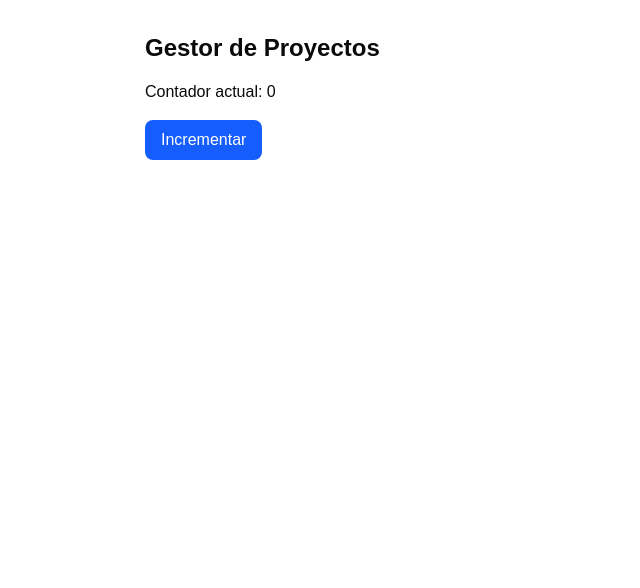
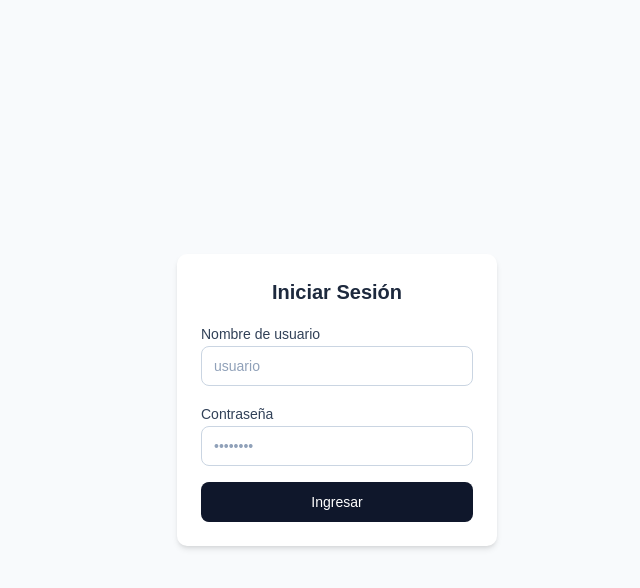
Before and after one commit to davit412v2/task-app, a React (Vite) app: page /login in a window 1280 px wide. Shown: the top 588 px of the page, without its empty margins (303-943 px from the left). Built offline with nearby package versions, Linux system fonts and the light colour scheme.

Commit message:
Login and home routes were added, and the connection to the backend was created.

```diff
--- a/@/components/ui/button.tsx
+++ /dev/null
@@ -1,57 +0,0 @@
-import { Button as ButtonPrimitive } from "@base-ui/react/button"
-import { cva, type VariantProps } from "class-variance-authority"
-import { cn } from "cn"
-
-const buttonVariants = cva(
-  "group/button inline-flex shrink-0 items-center justify-center rounded-lg border border-transparent bg-clip-padding text-sm font-medium whitespace-nowrap transition-all outline-none select-none focus-visible:border-ring focus-visible:ring-3 focus-visible:ring-ring/50 active:not-aria-[haspopup]:translate-y-px disabled:pointer-events-none disabled:opacity-50 aria-invalid:border-destructive aria-invalid:ring-3 aria-invalid:ring-destructive/20 dark:aria-invalid:border-destructive/50 dark:aria-invalid:ring-destructive/40 [&_svg]:pointer-events-none [&_svg]:shrink-0 [&_svg:not([class*='size-'])]:size-4",
-  {
-    variants: {
-      variant: {
-        default: "bg-primary text-primary-foreground hover:bg-primary/80",
-        outline:
-          "border-border bg-background hover:bg-muted hover:text-foreground aria-expanded:bg-muted aria-expanded:text-foreground dark:border-input dark:bg-input/30 dark:hover:bg-input/50",
-        secondary:
-          "bg-secondary text-secondary-foreground hover:bg-[color-mix(in_oklch,var(--secondary),var(--foreground)_5%)] aria-expanded:bg-secondary aria-expanded:text-secondary-foreground",
-        ghost:
-          "hover:bg-muted hover:text-foreground aria-expanded:bg-muted aria-expanded:text-foreground dark:hover:bg-muted/50",
-        destructive:
-          "bg-destructive/10 text-destructive hover:bg-destructive/20 focus-visible:border-destructive/40 focus-visible:ring-destructive/20 dark:bg-destructive/20 dark:hover:bg-destructive/30 dark:focus-visible:ring-destructive/40",
-        link: "text-primary underline-offset-4 hover:underline",
-      },
-      size: {
-        default:
-          "h-8 gap-1.5 px-2.5 has-data-[icon=inline-end]:pr-2 has-data-[icon=inline-start]:pl-2",
-        xs: "h-6 gap-1 rounded-[min(var(--radius-md),10px)] px-2 text-xs in-data-[slot=button-group]:rounded-lg has-data-[icon=inline-end]:pr-1.5 has-data-[icon=inline-start]:pl-1.5 [&_svg:not([class*='size-'])]:size-3",
-        sm: "h-7 gap-1 rounded-[min(var(--radius-md),12px)] px-2.5 text-[0.8rem] in-data-[slot=button-group]:rounded-lg has-data-[icon=inline-end]:pr-1.5 has-data-[icon=inline-start]:pl-1.5 [&_svg:not([class*='size-'])]:size-3.5",
-        lg: "h-9 gap-1.5 px-2.5 has-data-[icon=inline-end]:pr-2 has-data-[icon=inline-start]:pl-2",
-        icon: "size-8",
-        "icon-xs":
-          "size-6 rounded-[min(var(--radius-md),10px)] in-data-[slot=button-group]:rounded-lg [&_svg:not([class*='size-'])]:size-3",
-        "icon-sm":
-          "size-7 rounded-[min(var(--radius-md),12px)] in-data-[slot=button-group]:rounded-lg",
-        "icon-lg": "size-9",
-      },
-    },
-    defaultVariants: {
-      variant: "default",
-      size: "default",
-    },
-  }
-)
-
-function Button({
-  className,
-  variant = "default",
-  size = "default",
-  ...props
-}: ButtonPrimitive.Props & VariantProps<typeof buttonVariants>) {
-  return (
-    <ButtonPrimitive
-      data-slot="button"
-      className={cn(buttonVariants({ variant, size, className }))}
-      {...props}
-    />
-  )
-}
-
-export { Button, buttonVariants }
--- a/@/lib/utils.ts
+++ /dev/null
@@ -1 +0,0 @@
-export { cn } from "cn"
--- a/package.json
+++ b/package.json
@@ -12,13 +12,18 @@
   "dependencies": {
     "@base-ui/react": "^1.8.0",
     "@fontsource-variable/geist": "^5.3.0",
+    "@radix-ui/react-slot": "^1.3.3",
     "@tailwindcss/vite": "^4.3.3",
+    "axios": "^1.20.0",
     "class-variance-authority": "^0.7.1",
+    "clsx": "^2.1.1",
     "cn": "^0.2.6",
     "lucide-react": "^1.41.0",
     "react": "^19.2.8",
     "react-dom": "^19.2.8",
+    "react-router-dom": "^7.18.3",
     "shadcn": "^4.21.0",
+    "tailwind-merge": "^3.6.0",
     "tw-animate-css": "^1.4.0"
   },
   "devDependencies": {
--- a/src/App.tsx
+++ b/src/App.tsx
@@ -1,19 +1,26 @@
-import { useState } from 'react'
+import { BrowserRouter, Routes, Route, Navigate } from 'react-router-dom'
+import { AuthProvider, useAuth } from '@/context/AuthContext'
+import LoginPage from '@/features/auth/pages/LoginPage'
+import ProjectPage from '@/features/projects/pages/ProjectPage'
+
+function AppRoutes() {
+  const { isAuthenticated } = useAuth()
+
+  return (
+    <Routes>
+      <Route path="/login" element={!isAuthenticated ? <LoginPage /> : <Navigate to="/projects" replace />} />
+      <Route path="/projects" element={isAuthenticated ? <ProjectPage /> : <Navigate to="/login" replace />} />
+      <Route path="*" element={<Navigate to="/login" replace />} />
+    </Routes>
+  )
+}
 
 export default function App() {
-  const [counter, setCounter] = useState<number>(0)
-
   return (
-    <div className="p-8 max-w-md mx-auto space-y-4">
-      <h1 className="text-2xl font-bold">Gestor de Proyectos</h1>
-      <p>Contador actual: {counter}</p>
-
-      <button
-        onClick={() => setCounter(counter + 1)}
-        className="px-4 py-2 bg-blue-600 text-white rounded-md hover:bg-blue-700"
-      >
-        Incrementar
-      </button>
-    </div>
+    <AuthProvider>
+      <BrowserRouter>
+        <AppRoutes />
+      </BrowserRouter>
+    </AuthProvider>
   )
 }
--- /dev/null
+++ b/src/api/axios.ts
@@ -0,0 +1,18 @@
+import axios from 'axios'
+
+const api = axios.create({
+    baseURL: 'http://localhost:3000/',
+    headers:{
+        'Content-Type': 'application/json'
+    }
+})
+
+api.interceptors.request.use((config) => {
+  const token = localStorage.getItem('token')
+  if (token && config.headers) {
+    config.headers.Authorization = `Bearer ${token}`
+  }
+  return config
+})
+
+export default api
--- /dev/null
+++ b/src/components/ui/button.tsx
@@ -0,0 +1,31 @@
+import * as React from "react"
+import { Slot } from "@radix-ui/react-slot"
+
+export interface ButtonProps
+  extends React.ButtonHTMLAttributes<HTMLButtonElement> {
+  asChild?: boolean
+  variant?: 'default' | 'outline' | 'destructive'
+}
+
+export const Button = React.forwardRef<HTMLButtonElement, ButtonProps>(
+  ({ className = "", variant = "default", asChild = false, ...props }, ref) => {
+    const Comp = asChild ? Slot : "button"
+
+    const baseStyles = "inline-flex items-center justify-center rounded-md text-sm font-medium transition-colors focus-visible:outline-none disabled:pointer-events-none disabled:opacity-50 h-10 px-4 py-2 cursor-pointer"
+
+    const variants = {
+      default: "bg-slate-900 text-white hover:bg-slate-800",
+      outline: "border border-slate-200 bg-white hover:bg-slate-100 text-slate-900",
+      destructive: "bg-red-600 text-white hover:bg-red-700",
+    }
+
+    return (
+      <Comp
+        className={`${baseStyles} ${variants[variant]} ${className}`}
+        ref={ref}
+        {...props}
+      />
+    )
+  }
+)
+Button.displayName = "Button"
--- /dev/null
+++ b/src/components/ui/input.tsx
@@ -0,0 +1,18 @@
+import * as React from "react"
+
+export interface InputProps
+  extends React.InputHTMLAttributes<HTMLInputElement> {}
+
+export const Input = React.forwardRef<HTMLInputElement, InputProps>(
+  ({ className = "", type = "text", ...props }, ref) => {
+    return (
+      <input
+        type={type}
+        className={`flex h-10 w-full rounded-md border border-slate-300 bg-white px-3 py-2 text-sm placeholder:text-slate-400 focus:outline-none focus:ring-2 focus:ring-slate-900 disabled:cursor-not-allowed disabled:opacity-50 ${className}`}
+        ref={ref}
+        {...props}
+      />
+    )
+  }
+)
+Input.displayName = "Input"
--- /dev/null
+++ b/src/context/AuthContext.tsx
@@ -0,0 +1,38 @@
+import { createContext, useContext, useState, type ReactNode } from 'react'
+
+interface AuthContextType {
+    token: string | null
+    login: (newToken: string) => void
+    logout: () => void
+    isAuthenticated: boolean
+}
+
+const AuthContext = createContext<AuthContextType | undefined>(undefined)
+
+export function AuthProvider({ children }: { children: ReactNode }) {
+    const [token, setToken] = useState<string | null>(() => localStorage.getItem('token'))
+
+    const login = (newToken: string) => {
+        localStorage.setItem('token', newToken)
+        setToken(newToken)
+    }
+
+    const logout = () => {
+        localStorage.removeItem('token')
+        setToken(null)
+    }
+
+    return (
+        <AuthContext.Provider value={{ token, login, logout, isAuthenticated: !!token }}>
+            {children}
+        </AuthContext.Provider>
+    )
+}
+
+export function useAuth() {
+  const context = useContext(AuthContext)
+  if (!context) {
+    throw new Error('useAuth debe usarse dentro de un AuthProvider')
+  }
+  return context
+}
--- /dev/null
+++ b/src/features/auth/pages/LoginPage.tsx
@@ -0,0 +1,50 @@
+import { useState, type SyntheticEvent } from "react";
+import { Button } from "@/components/ui/button";
+import { Input } from "@/components/ui/input";
+import { useNavigate } from 'react-router-dom';
+
+export default function LoginPage() {
+    const [userName, setUserName] = useState<string>('')
+    const [password, setPassword] = useState<string>('')
+    const navigate = useNavigate()
+
+    const handleSubmit = (e: SyntheticEvent) => {
+        e.preventDefault()
+        navigate('/projects')
+        console.log("Datos a enviar: ", { userName, password })
+    }
+
+    return (
+        <div className="min-h-screen flex items-center justify-center bg-slate-50" >
+            <form onSubmit={handleSubmit} className="p-6 bg-white rounded-lg shadow-md w-80 space-y-4">
+                <h2 className="text-xl font-bold text-center text-slate-800">
+                    Iniciar Sesión
+                </h2>
+                <div className="space-y-1">
+                    <label className="text-sm font-medium text-slate-700">Nombre de usuario</label>
+                    <Input
+                        type="text"
+                        value={userName}
+                        onChange={(e) => setUserName(e.target.value)}
+                        placeholder="usuario"
+                        required
+                    />
+                </div>
+
+                <div className="space-y-1">
+                    <label className="text-sm font-medium text-slate-700">Contraseña</label>
+                    <Input
+                        type="password"
+                        value={password}
+                        onChange={(e) => setPassword(e.target.value)}
+                        placeholder="••••••••"
+                        required
+                    />
+                </div>
+                <Button type="submit" className="w-full">
+                    Ingresar
+                </Button>
+            </form>
+        </div>
+    )
+}
--- /dev/null
+++ b/src/features/projects/pages/ProjectPage.tsx
@@ -0,0 +1,8 @@
+export default function ProjectsPage() {
+  return (
+    <div className="p-8 max-w-4xl mx-auto">
+      <h1 className="text-2xl font-bold text-slate-800 mb-2">Mis Proyectos</h1>
+      <p className="text-slate-600">Bienvenido al panel. Aquí listarás los proyectos del backend.</p>
+    </div>
+  )
+}
--- /dev/null
+++ b/src/lib/utils.ts
@@ -0,0 +1,6 @@
+import { type ClassValue, clsx } from "clsx"
+import { twMerge } from "tailwind-merge"
+
+export function cn(...inputs: ClassValue[]) {
+  return twMerge(clsx(inputs))
+}
```
Also changed, not shown: components.json, 1 other file (tests, documents, lock files or other folders).
